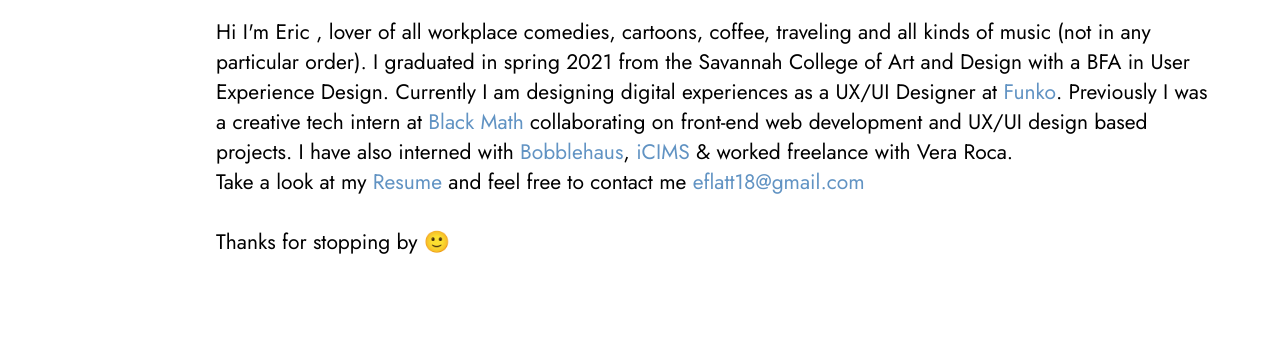
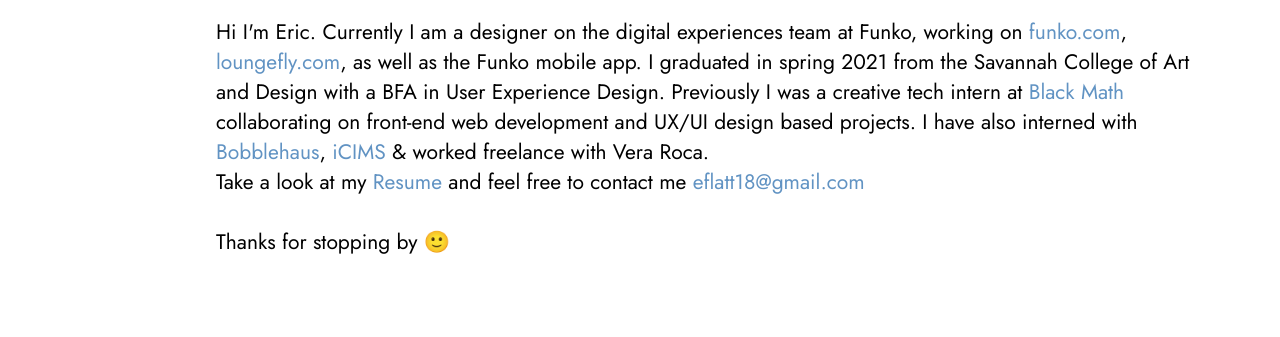
Before and after one commit to ericflatt/portfolio, a Gatsby site: page /about in a window 1280 px wide. Shown: the part 539-876 px from the top of the page. Built offline with nearby package versions, Linux system fonts and the light colour scheme; Gatsby itself is replaced by a stand-in of ours.

Commit message:
updates to about page

```diff
--- a/src/components/aboutPage.js
+++ b/src/components/aboutPage.js
@@ -33,19 +33,26 @@ class About extends React.Component {
             <img className="about-image" src={me} alt="me" />
             <div className="about-content">
               <h1 className="about-text">
-                Hi I'm Eric , lover of all workplace comedies, cartoons, coffee,
-                traveling and all kinds of music (not in any particular order).
-                I graduated in spring 2021 from the Savannah College of Art and
-                Design with a BFA in User Experience Design. Currently I am
-                designing digital experiences as a UX/UI Designer at{" "}
+                Hi I'm Eric. Currently I am a designer on the digital
+                experiences team at Funko, working on{" "}
                 <a
                   className="about-link"
                   target="blank"
                   href="https://funko.com"
                 >
-                  Funko
+                  funko.com
                 </a>
-                . Previously I was a creative tech intern at{" "}
+                ,
+                <a
+                  className="about-link"
+                  target="blank"
+                  href="https://loungefly.com"
+                >
+                  loungefly.com
+                </a>
+                , as well as the Funko mobile app. I graduated in spring 2021
+                from the Savannah College of Art and Design with a BFA in User
+                Experience Design. Previously I was a creative tech intern at{" "}
                 <a
                   className="about-link"
                   target="blank"
@@ -111,8 +118,9 @@ class About extends React.Component {
                 </a>
                 <br></br>
                 <br></br>
-
-                <span style={{paddingBottom:"80px"}}>Thanks for stopping by 🙂</span>
+                <span style={{ paddingBottom: "80px" }}>
+                  Thanks for stopping by 🙂
+                </span>
               </h1>
             </div>
           </div>
```
